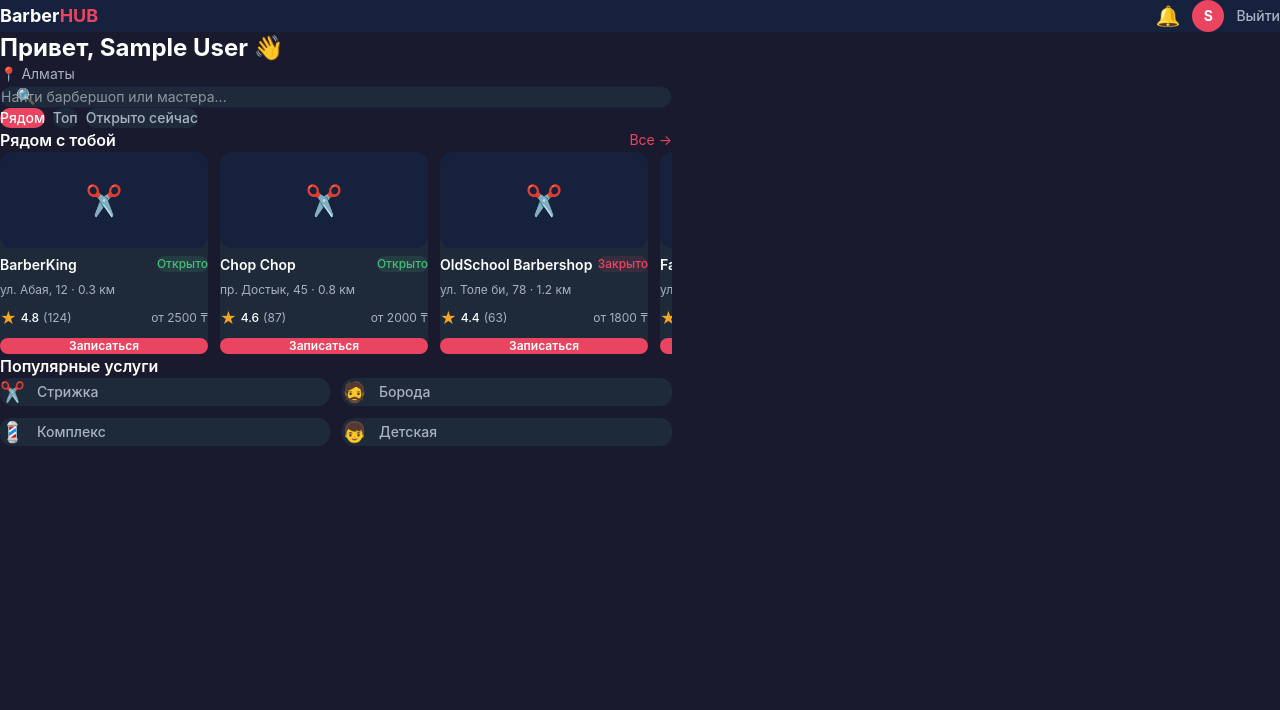
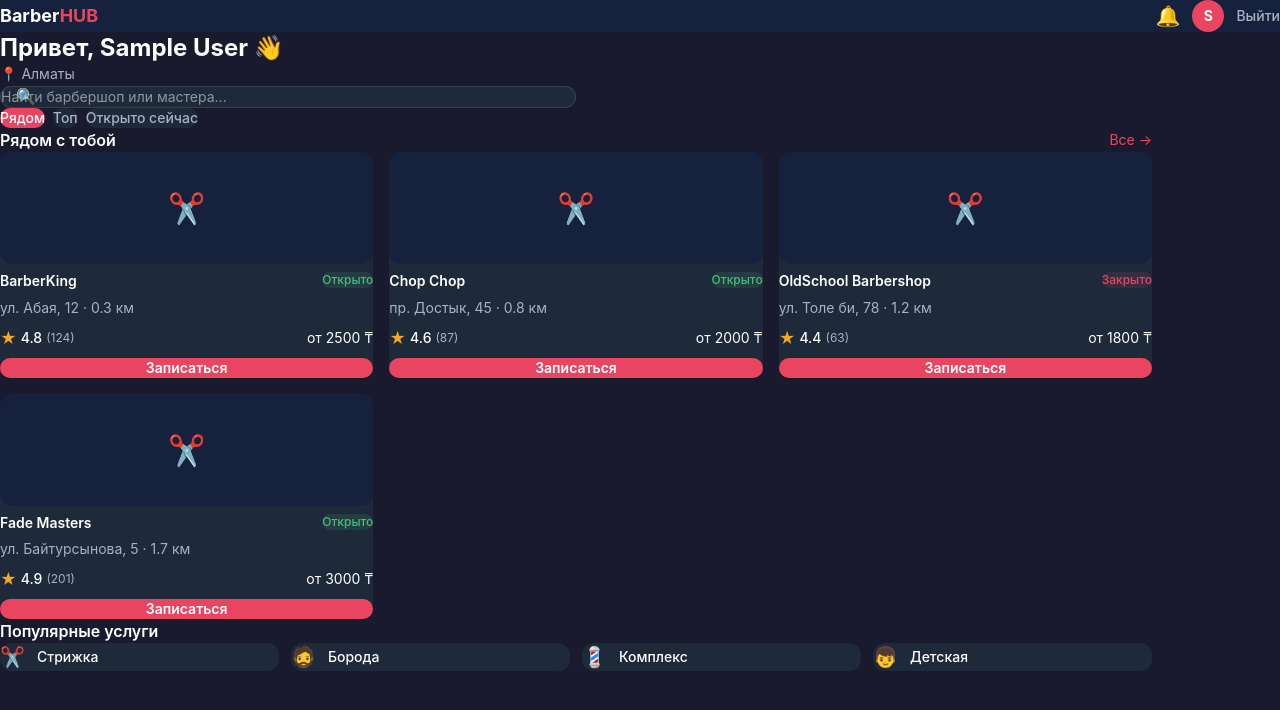
Before and after one commit to kaldybekoff/BarberShopHub_Frontend, a React (Vite) app: page /home in a window 1280 px wide. Shown: the top 710 px of the page. Built offline with nearby package versions, Linux system fonts and the light colour scheme; sample sign-in values are in the browser's storage.

Commit message:
polish home page and shop card

```diff
--- a/src/components/home/FilterChips.jsx
+++ b/src/components/home/FilterChips.jsx
@@ -11,7 +11,7 @@ function FilterChips({ activeFilter, onFilterChange }) {
           <button
             key={filter}
             onClick={() => onFilterChange(filter)}
-            className="shrink-0 px-4 py-2 rounded-full text-sm font-medium transition-colors"
+            className="shrink-0 px-4 py-1.5 rounded-full text-sm font-medium transition-colors"
             style={{
               backgroundColor: isActive ? colors.accent : colors.light,
               color: isActive ? "#ffffff" : colors.gray,
--- a/src/components/home/NearbyShopsSection.jsx
+++ b/src/components/home/NearbyShopsSection.jsx
@@ -13,25 +13,25 @@ function NearbyShopsSection({ shops }) {
         </Link>
       </div>
 
-      <div className="flex gap-3 overflow-x-auto pb-2">
+      <div className="grid grid-cols-1 sm:grid-cols-2 lg:grid-cols-3 gap-4">
         {shops.map((shop) => (
           <div
             key={shop.id}
-            className="shrink-0 w-52 rounded-2xl p-4 flex flex-col gap-2"
+            className="rounded-2xl p-4 flex flex-col gap-2"
             style={{ backgroundColor: colors.light }}
           >
             {/* Плейсхолдер картинки */}
             <div
-              className="w-full h-24 rounded-xl flex items-center justify-center text-3xl mb-1"
+              className="w-full h-28 rounded-xl flex items-center justify-center text-3xl mb-1"
               style={{ backgroundColor: colors.dark }}
             >
               ✂️
             </div>
 
-            <div className="flex items-start justify-between gap-1">
+            <div className="flex items-start justify-between gap-2">
               <h3 className="font-semibold text-white text-sm leading-tight">{shop.name}</h3>
               <span
-                className="text-xs px-1.5 py-0.5 rounded-full shrink-0 font-medium"
+                className="text-xs px-2 py-0.5 rounded-full shrink-0 font-medium"
                 style={{
                   backgroundColor: shop.isOpen ? `${colors.success}20` : `${colors.accent}20`,
                   color: shop.isOpen ? colors.success : colors.accent,
@@ -41,22 +41,22 @@ function NearbyShopsSection({ shops }) {
               </span>
             </div>
 
-            <p className="text-xs" style={{ color: colors.gray }}>
+            <p className="text-sm" style={{ color: colors.gray }}>
               {shop.address} · {shop.distance}
             </p>
 
             <div className="flex items-center justify-between">
               <div className="flex items-center gap-1">
                 <span style={{ color: colors.gold }}>★</span>
-                <span className="text-xs text-white font-medium">{shop.rating}</span>
+                <span className="text-sm text-white font-medium">{shop.rating}</span>
                 <span className="text-xs" style={{ color: colors.gray }}>({shop.reviewCount})</span>
               </div>
-              <span className="text-xs" style={{ color: colors.gray }}>от {shop.priceFrom} ₸</span>
+              <span className="text-sm text-white">от {shop.priceFrom} ₸</span>
             </div>
 
             <button
               onClick={() => navigate(`/shops/${shop.id}`)}
-              className="w-full py-2 rounded-xl text-xs font-semibold text-white mt-1"
+              className="w-full py-2 rounded-xl text-sm font-semibold text-white mt-1 hover:opacity-90 transition-opacity"
               style={{ backgroundColor: colors.accent }}
             >
               Записаться
--- a/src/components/home/PopularServicesSection.jsx
+++ b/src/components/home/PopularServicesSection.jsx
@@ -14,13 +14,13 @@ function PopularServicesSection() {
   return (
     <div className="mb-6">
       <h2 className="text-base font-semibold text-white mb-3">Популярные услуги</h2>
-      <div className="grid grid-cols-2 gap-3">
+      <div className="grid grid-cols-2 lg:grid-cols-4 gap-3">
         {serviceChips.map((chip) => (
           <button
             key={chip.value}
             onClick={() => navigate(`/search?service=${chip.value}`)}
-            className="flex items-center gap-3 px-4 py-3 rounded-xl text-sm font-medium"
-            style={{ backgroundColor: colors.light, color: colors.gray }}
+            className="flex items-center gap-3 px-4 py-4 rounded-xl text-sm font-medium transition-opacity hover:opacity-80"
+            style={{ backgroundColor: colors.light, color: "#ffffff" }}
           >
             <span className="text-xl">{chip.icon}</span>
             {chip.label}
--- a/src/components/home/SearchBar.jsx
+++ b/src/components/home/SearchBar.jsx
@@ -16,17 +16,22 @@ function SearchBar() {
   }
 
   return (
-    <form onSubmit={handleSubmit} className="relative mb-5">
-      <span className="absolute left-4 top-1/2 -translate-y-1/2 text-base">🔍</span>
+    <form onSubmit={handleSubmit} className="relative mb-5 max-w-xl">
+      <span
+        className="absolute left-4 top-1/2 -translate-y-1/2 text-base"
+        style={{ color: colors.gray }}
+      >
+        🔍
+      </span>
       <input
         type="text"
         value={searchQuery}
         onChange={(e) => setSearchQuery(e.target.value)}
         placeholder="Найти барбершоп или мастера..."
-        className="w-full pl-10 pr-4 py-3 rounded-xl text-white text-sm focus:outline-none"
+        className="w-full pl-10 pr-4 py-3 rounded-xl text-sm focus:outline-none"
         style={{
           backgroundColor: colors.light,
-          border: `1px solid ${colors.dark}`,
+          border: "1px solid rgba(255,255,255,0.1)",
           color: "#ffffff",
         }}
       />
--- a/src/components/shop/ShopCard.jsx
+++ b/src/components/shop/ShopCard.jsx
@@ -7,19 +7,19 @@ function ShopCard({ shop }) {
   return (
     <div
       className="rounded-2xl p-4 flex flex-col gap-2"
-      style={{ backgroundColor: colors.dark }}>
+      style={{ backgroundColor: colors.light }}>
 
-      <div className="flex items-start justify-between">
+      <div className="flex items-start justify-between gap-2">
         <div>
           <h3 className="font-semibold text-white text-base">{shop.name}</h3>
-          <p className="text-xs mt-0.5" style={{ color: colors.gray }}>
+          <p className="text-sm mt-0.5" style={{ color: colors.gray }}>
             {shop.address} · {shop.distance}
           </p>
         </div>
         <span
-          className="text-xs px-2 py-1 rounded-full font-medium"
+          className="text-xs px-2 py-0.5 rounded-full font-medium shrink-0"
           style={{
-            backgroundColor: shop.isOpen ? "#1a3a2a" : "#2a1a1a",
+            backgroundColor: shop.isOpen ? `${colors.success}20` : `${colors.accent}20`,
             color: shop.isOpen ? colors.success : colors.accent,
           }}>
           {shop.isOpen ? "Открыто" : "Закрыто"}
@@ -32,7 +32,7 @@ function ShopCard({ shop }) {
           <span className="text-sm text-white font-medium">{shop.rating}</span>
           <span className="text-xs" style={{ color: colors.gray }}>({shop.reviewCount})</span>
         </div>
-        <span className="text-sm" style={{ color: colors.gray }}>
+        <span className="text-sm text-white">
           от {shop.priceFrom} ₸
         </span>
       </div>
@@ -41,7 +41,7 @@ function ShopCard({ shop }) {
         onClick={() => navigate(`/shops/${shop.id}`)}
         className="w-full py-2 rounded-xl text-sm font-semibold text-white mt-1 hover:opacity-90 transition-opacity"
         style={{ backgroundColor: colors.accent }}>
-        Подробнее
+        Записаться
       </button>
     </div>
   );
--- a/src/pages/user/HomePage.jsx
+++ b/src/pages/user/HomePage.jsx
@@ -18,7 +18,7 @@ function HomePage() {
 
   return (
     <div
-      className="px-4 py-6 max-w-2xl mx-auto"
+      className="max-w-6xl mx-auto px-6 py-8"
       style={{ backgroundColor: colors.primary }}
     >
       <GreetingBlock />
```
